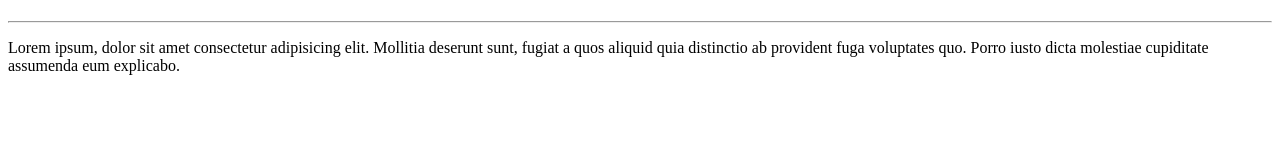
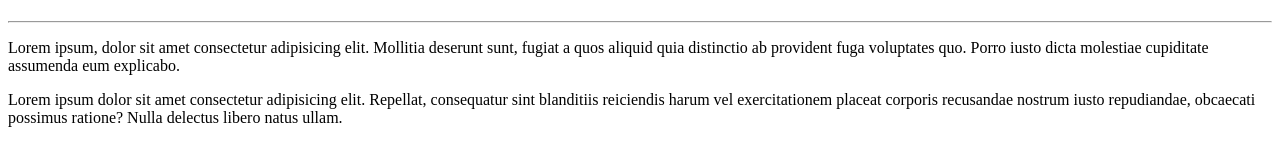
Before and after one commit to braga-gustavo/Ola-Mundo, a plain HTML site: page site-exemplo/index.html in a window 1280 px wide. Drawn offline with Linux system fonts and the light colour scheme.

Commit message:
Adiconei um parágrafo

```diff
--- a/site-exemplo/index.html
+++ b/site-exemplo/index.html
@@ -9,5 +9,6 @@
     <h1></h1>
     <hr>
     <p>Lorem ipsum, dolor sit amet consectetur adipisicing elit. Mollitia deserunt sunt, fugiat a quos aliquid quia distinctio ab provident fuga voluptates quo. Porro iusto dicta molestiae cupiditate assumenda eum explicabo.</p>
+    <p>Lorem ipsum dolor sit amet consectetur adipisicing elit. Repellat, consequatur sint blanditiis reiciendis harum vel exercitationem placeat corporis recusandae nostrum iusto repudiandae, obcaecati possimus ratione? Nulla delectus libero natus ullam.</p>
 </body>
 </html>
```
